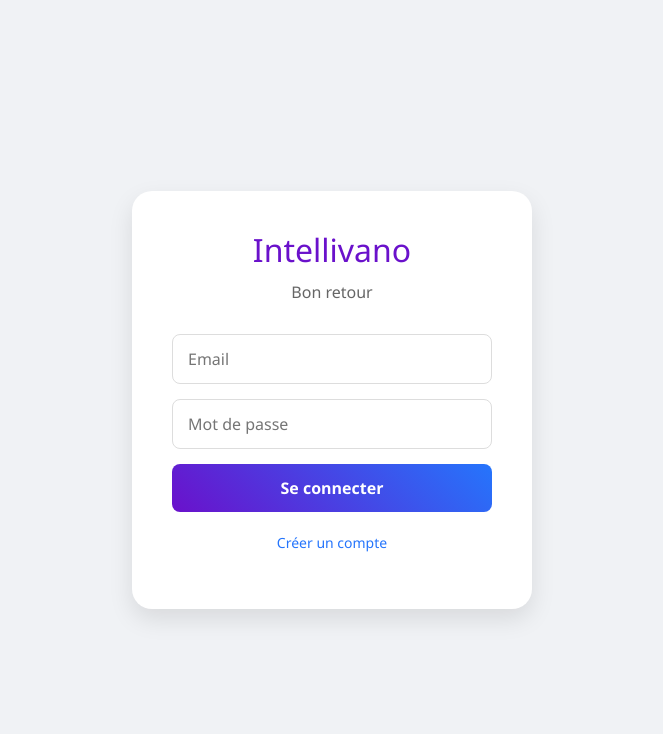
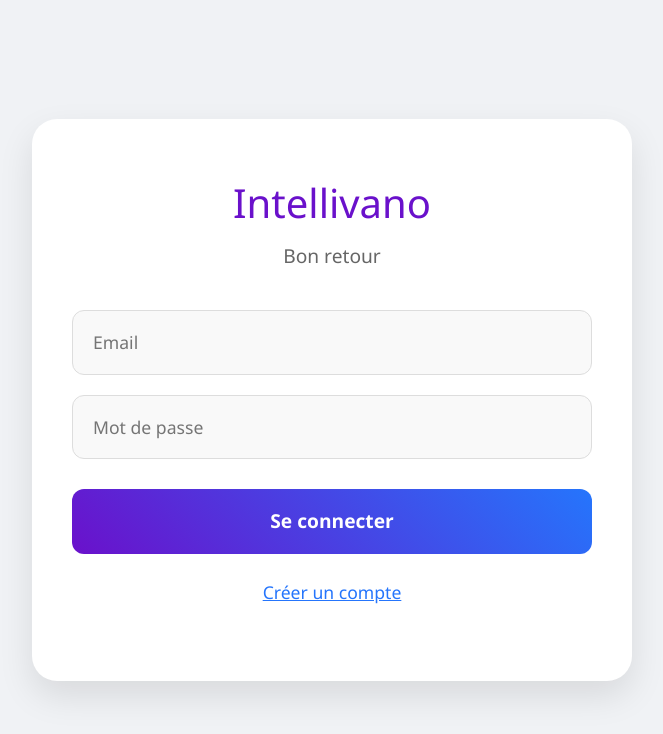
Before and after one commit to silvano1404/intellivano-project, a React app in the folder frontend/: page / in a window 1280 px wide. Shown: the top 734 px of the page, without its empty margins (308-971 px from the left). Built offline with nearby package versions, Linux system fonts and the light colour scheme; the HTML template or start-up script is replaced by a standard one.

Commit message:
Mise à jour finale Design et Backend

```diff
--- a/frontend/src/App.css
+++ b/frontend/src/App.css
@@ -12,190 +12,165 @@ body, html, #root {
   background-color: #f0f2f5;
 }
 
-/* Le conteneur principal qui centre tout */
+/* Le conteneur principal */
 .app-wrapper {
   display: flex;
   justify-content: center;
   align-items: center;
-  height: 100vh; /* Prend 100% de la hauteur de l'ecran */
+  height: 100vh;
   width: 100%;
-  padding: 20px; /* Petit espace sur les bords */
+  padding: 20px;
 }
 
-/* --- PARTIE LOGIN --- */
+/* --- PARTIE LOGIN (AGRANDIE) --- */
 .login-card {
   background: white;
-  padding: 40px;
-  border-radius: 20px;
-  box-shadow: 0 10px 25px rgba(0,0,0,0.1);
+  padding: 60px 40px; /* Plus d'espace intérieur */
+  border-radius: 25px;
+  box-shadow: 0 15px 35px rgba(0,0,0,0.1);
   width: 100%;
-  max-width: 400px; /* Ne devient jamais trop large */
+  max-width: 600px; /* ÉLARGIE : Passe de 400px à 600px */
   text-align: center;
+  transition: transform 0.3s ease;
 }
 
 .brand-title {
   color: #6a11cb;
-  margin-bottom: 10px;
+  margin-bottom: 15px;
+  font-size: 2.5rem; /* Titre plus gros */
 }
 
 .subtitle {
   color: #666;
-  margin-bottom: 30px;
+  margin-bottom: 40px;
+  font-size: 1.2rem; /* Sous-titre plus lisible */
 }
 
 .custom-input {
   width: 100%;
-  padding: 12px 15px;
-  margin-bottom: 15px;
+  padding: 18px 20px; /* Champs plus hauts */
+  margin-bottom: 20px;
   border: 1px solid #ddd;
-  border-radius: 8px;
-  font-size: 16px;
-  transition: border 0.3s;
+  border-radius: 12px;
+  font-size: 1.1rem; /* Texte plus gros quand on écrit */
+  background-color: #f9f9f9;
 }
 
 .custom-input:focus {
   border-color: #6a11cb;
   outline: none;
+  background-color: white;
+  box-shadow: 0 0 0 4px rgba(106, 17, 203, 0.1);
 }
 
 .btn-main {
   width: 100%;
-  padding: 12px;
+  padding: 18px; /* Bouton plus gros */
   background: linear-gradient(45deg, #6a11cb, #2575fc);
   color: white;
   border: none;
-  border-radius: 8px;
-  font-size: 16px;
+  border-radius: 12px;
+  font-size: 1.2rem; /* Texte du bouton plus gros */
   font-weight: bold;
   cursor: pointer;
-  transition: opacity 0.3s;
+  margin-top: 10px;
+  transition: opacity 0.3s, transform 0.2s;
 }
 
 .btn-main:hover {
-  opacity: 0.9;
+  opacity: 0.95;
+  transform: translateY(-2px);
 }
 
 .toggle-link {
-  margin-top: 20px;
+  margin-top: 25px;
   color: #2575fc;
   cursor: pointer;
-  font-size: 14px;
+  font-size: 1.1rem;
+  text-decoration: underline;
 }
 
-/* --- PARTIE CHAT (ADAPTATIVE) --- */
+/* --- PARTIE CHAT --- */
 .chat-interface {
   width: 100%;
-  max-width: 1200px; /* Largeur max sur grand écran */
-  height: 90vh; /* 90% de la hauteur de l'écran */
+  max-width: 1400px; /* Chat très large sur PC */
+  height: 90vh;
   background: white;
-  border-radius: 20px;
-  box-shadow: 0 5px 20px rgba(0,0,0,0.15);
+  border-radius: 25px;
+  box-shadow: 0 5px 30px rgba(0,0,0,0.15);
   display: flex;
   flex-direction: column;
-  overflow: hidden; /* Important pour les coins arrondis */
+  overflow: hidden;
 }
 
 /* En-tête */
 .chat-header {
   background: linear-gradient(90deg, #6a11cb 0%, #2575fc 100%);
   color: white;
-  padding: 15px 25px;
+  padding: 20px 30px;
   display: flex;
   justify-content: space-between;
   align-items: center;
-  flex-shrink: 0; /* Ne rétrécit pas */
-}
-
-.logo-area {
-  display: flex;
-  align-items: center;
-  gap: 10px;
 }
 
 .logo-area h2 {
   margin: 0;
-  font-size: 1.2rem;
+  font-size: 1.5rem;
 }
 
-.btn-logout {
-  background: rgba(255,255,255,0.2);
-  border: none;
-  color: white;
-  padding: 8px 16px;
-  border-radius: 20px;
-  cursor: pointer;
-  font-size: 0.9rem;
+/* Zone messages */
+.chat-container {
+  flex: 1;
+  overflow-y: auto;
+  padding: 30px;
+  background-color: #f4f7f6;
+  display: flex;
+  flex-direction: column;
+  gap: 20px;
 }
 
-/* Zone des messages (Le coeur du problème d'adaptation) */
-.chat-container {
-  flex: 1; /* Prend tout l'espace restant disponible */
-  overflow-y: auto; /* Permet le scroll */
-  padding: 20px;
-  background-color: #f9f9f9;
-  display: flex;
-  flex-direction: column;
-  gap: 15px;
-}
-
-.empty-state {
-  text-align: center;
-  margin-top: auto;
-  margin-bottom: auto;
-  color: #aaa;
-}
-
-/* Bulles */
+/* Bulles plus grandes */
 .message {
-  max-width: 75%;
-  padding: 12px 18px;
-  border-radius: 18px;
-  line-height: 1.5;
-  font-size: 1rem;
-  word-wrap: break-word;
+  max-width: 70%;
+  padding: 15px 25px;
+  border-radius: 20px;
+  line-height: 1.6;
+  font-size: 1.1rem; /* Texte des messages plus lisible */
 }
 
 .user-message {
   background-color: #2575fc;
   color: white;
   align-self: flex-end;
-  border-bottom-right-radius: 2px;
+  border-bottom-right-radius: 4px;
 }
 
 .ai-message {
-  background-color: #fff;
+  background-color: #ffffff;
   border: 1px solid #e0e0e0;
   color: #333;
   align-self: flex-start;
-  border-bottom-left-radius: 2px;
+  border-bottom-left-radius: 4px;
+  box-shadow: 0 2px 5px rgba(0,0,0,0.05);
 }
 
-.loading-msg {
-  font-style: italic;
-  color: #888;
-}
-
-/* Zone de saisie (Input) */
+/* Zone input */
 .input-area {
-  padding: 20px;
+  padding: 25px;
   background: white;
   border-top: 1px solid #eee;
   display: flex;
-  gap: 10px;
-  flex-shrink: 0;
+  gap: 15px;
+  align-items: center;
 }
 
 .input-area input {
   flex: 1;
-  padding: 15px 20px;
-  border-radius: 30px;
+  padding: 18px 25px;
+  border-radius: 50px;
   border: 1px solid #ddd;
   outline: none;
-  font-size: 1rem;
-}
-
-.input-area input:focus {
-  border-color: #2575fc;
+  font-size: 1.1rem;
 }
 
 .input-area button {
@@ -203,30 +178,27 @@ body, html, #root {
   color: white;
   border: none;
   border-radius: 50px;
-  padding: 0 25px;
+  padding: 15px 35px;
   font-weight: bold;
+  font-size: 1.1rem;
   cursor: pointer;
-  transition: transform 0.2s;
 }
 
-.input-area button:hover {
-  transform: scale(1.05);
-}
-
-/* ADAPTATION MOBILE (Responsive) */
+/* MOBILE (Responsive) */
 @media (max-width: 768px) {
   .app-wrapper {
-    padding: 0; /* Pas de marge sur mobile */
+    padding: 0;
+  }
+  .login-card {
+    border-radius: 0;
+    height: 100vh; /* Plein écran sur mobile */
+    max-width: 100%;
+    display: flex;
+    flex-direction: column;
+    justify-content: center;
+  }
+  .chat-interface {
     height: 100vh;
-  }
-
-  .chat-interface {
-    height: 100%;
-    border-radius: 0; /* Plein écran sur mobile */
-    max-width: 100%;
-  }
-
-  .message {
-    max-width: 85%; /* Bulles plus larges sur mobile */
+    border-radius: 0;
   }
 }
```
